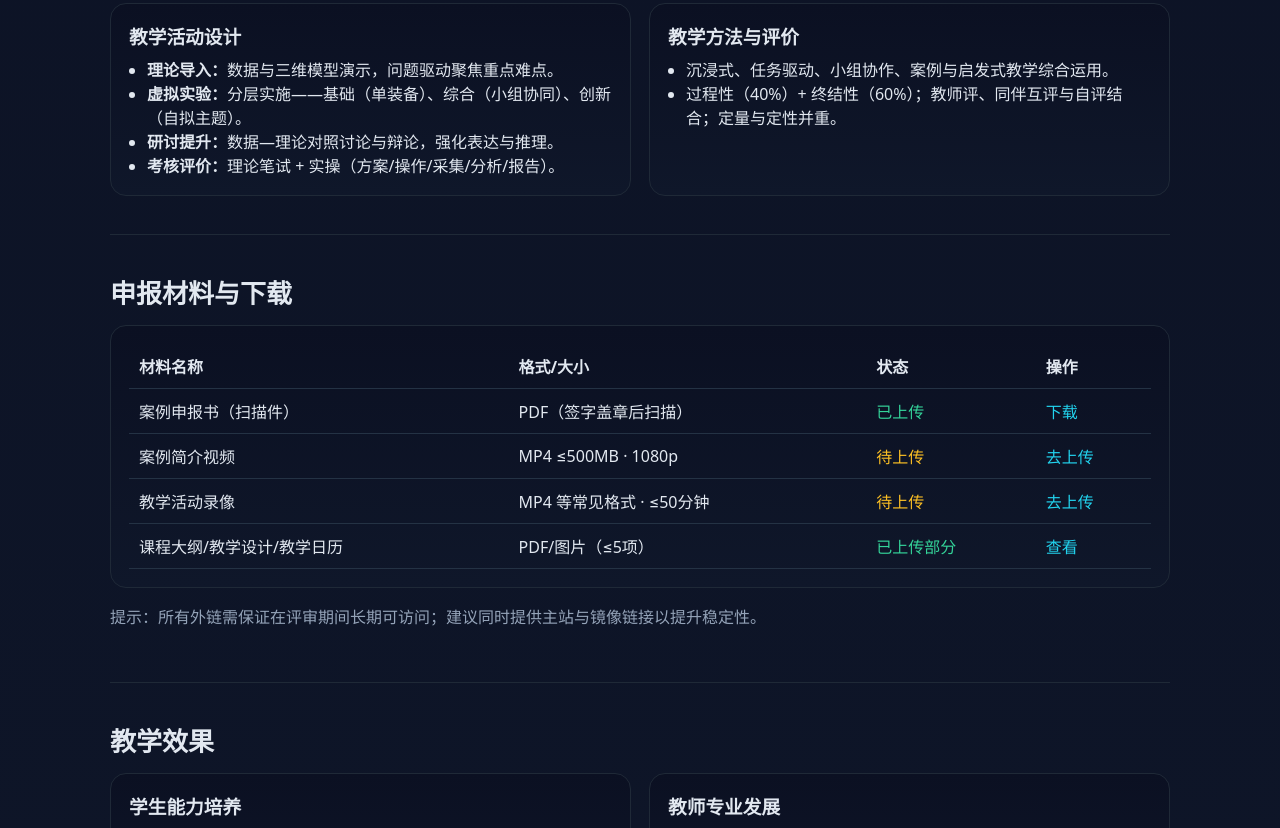
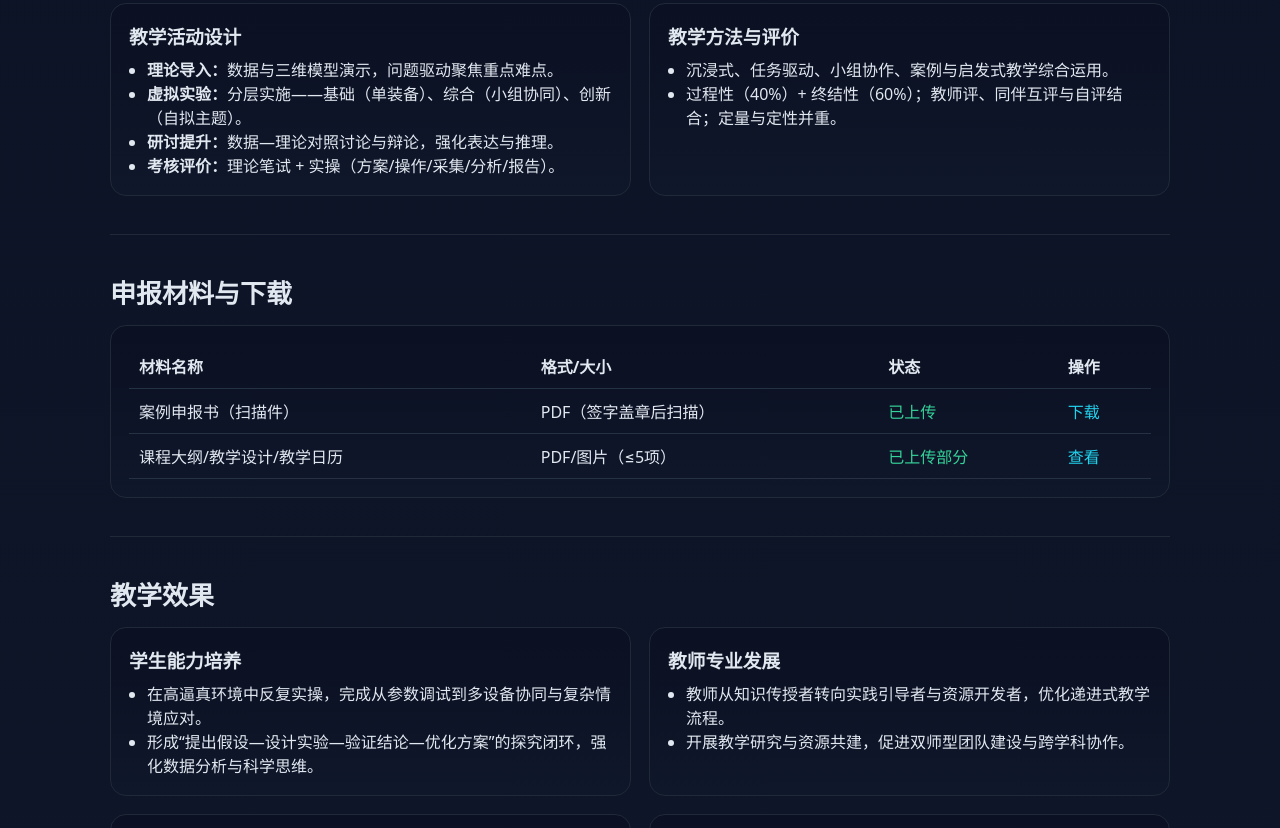
Before and after one commit to hhuvr2025/hhuvr, a plain HTML site: page index.html in a window 1280 px wide. Shown: the part 1992-2820 px from the top of the page. Drawn offline with Linux system fonts and the light colour scheme.

Commit message:
index.html

```diff
--- a/index.html
+++ b/index.html
@@ -132,7 +132,7 @@
           </div>
         </div>
         <div class="card">
-          <h3>教学活动录像（≤50分钟）</h3>
+          <h3>教学活动录像</h3>
           <div class="video">
             <video class="video" controls preload="metadata" poster="https://cdn.example.com/covers/activity.jpg">
               <source src="https://cdn.example.com/videos/activity.mp4" type="video/mp4" />
@@ -205,19 +205,6 @@
               <td class="ok">已上传</td>
               <td><a href="https://test1717.oss-cn-beijing.aliyuncs.com/%E6%96%87%E5%AD%97%E6%96%87%E7%A8%BF1.pdf" download>下载</a></td>
             </tr>
-            <tr>
-              <td>案例简介视频</td>
-              <td>MP4 ≤500MB · 1080p</td>
-              <td class="warn">待上传</td>
-              <td><a href="#activity">去上传</a></td>
-            </tr>
-            <tr>
-              <td>教学活动录像</td>
-              <td>MP4 等常见格式 · ≤50分钟</td>
-              <td class="warn">待上传</td>
-              <td><a href="#activity">去上传</a></td>
-            </tr>
-            <tr>
               <td>课程大纲/教学设计/教学日历</td>
               <td>PDF/图片（≤5项）</td>
               <td class="ok">已上传部分</td>
@@ -226,7 +213,7 @@
           </tbody>
         </table>
       </div>
-      <p class="muted">提示：所有外链需保证在评审期间长期可访问；建议同时提供主站与镜像链接以提升稳定性。</p>
+
     </section>
 
     <section id="effects">
```
